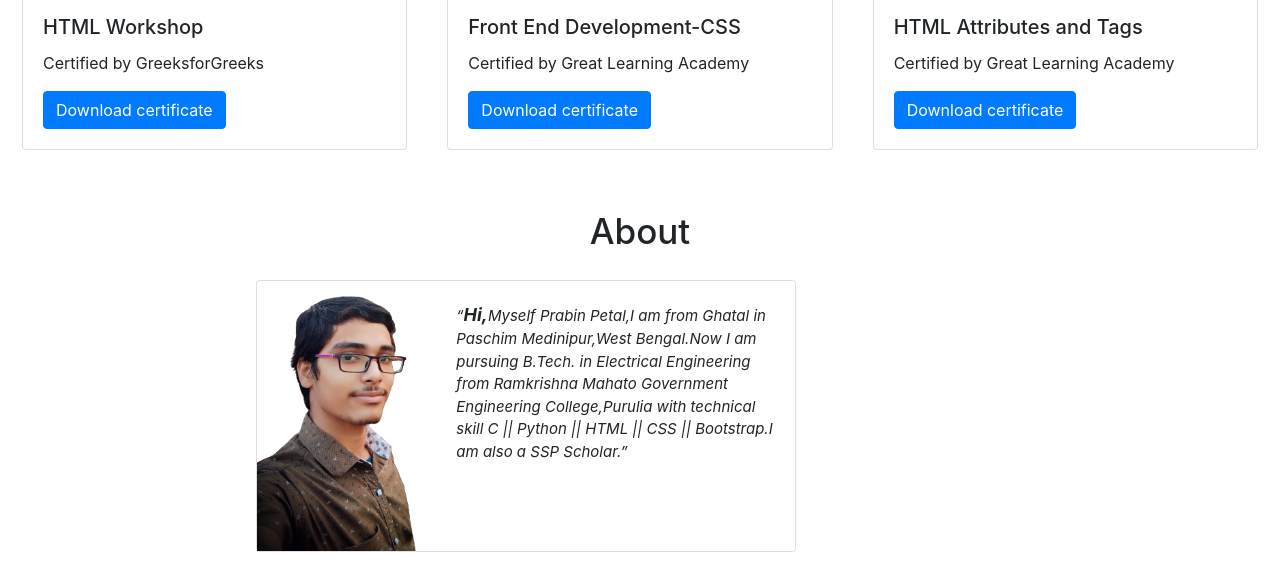
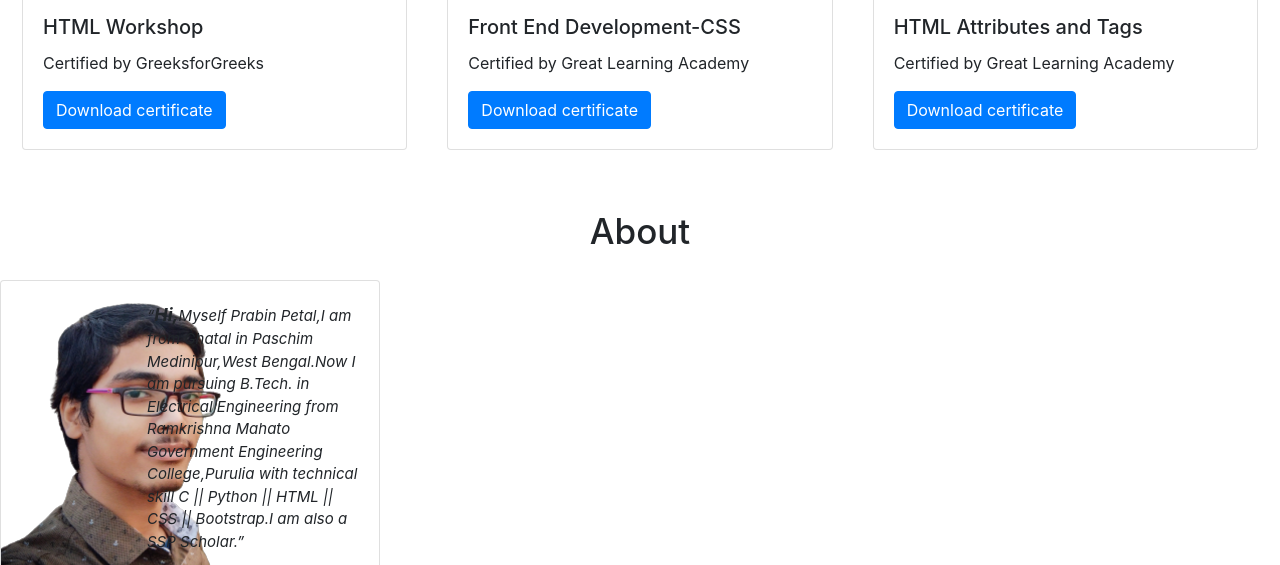
Before and after one commit to Prabin-Petal/Personal-Details-Webpage, a plain HTML site: page index.html in a window 1280 px wide. Shown: the part 1098-1663 px from the top of the page. Drawn offline with nearby package versions, Linux system fonts and the light colour scheme.

Commit message:
second.commit

```diff
--- a/index.html
+++ b/index.html
@@ -151,10 +151,10 @@
   <!----------------------------------About------------------------------------->
   <h5 style="text-align: center; padding: 20px; font-size: 35px;">About</h5>
 
-  <div class="card mb-3" style="max-width: 540px;position: relative;margin-left: 20%;">
+  <div class="card mb-3" style="width: 380px;position: relative;">
     <div class="row no-gutters">
       <div class="col-md-4">
-        <img src="image/pic3.png" width="170">
+        <img src="image/pic3.png" width="250">
       </div>
       <div class="col-md-8">
         <div class="card-body" style="font-size: 15px;">
```
